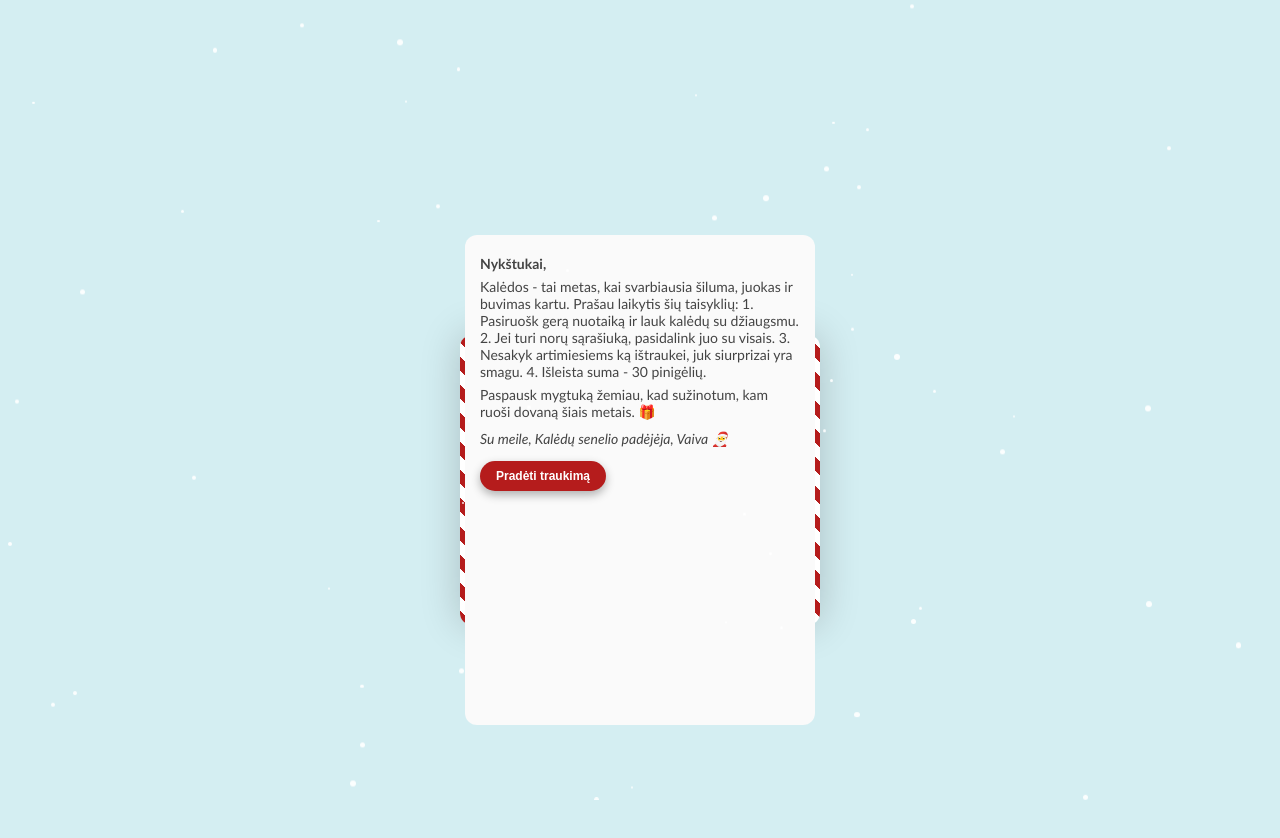
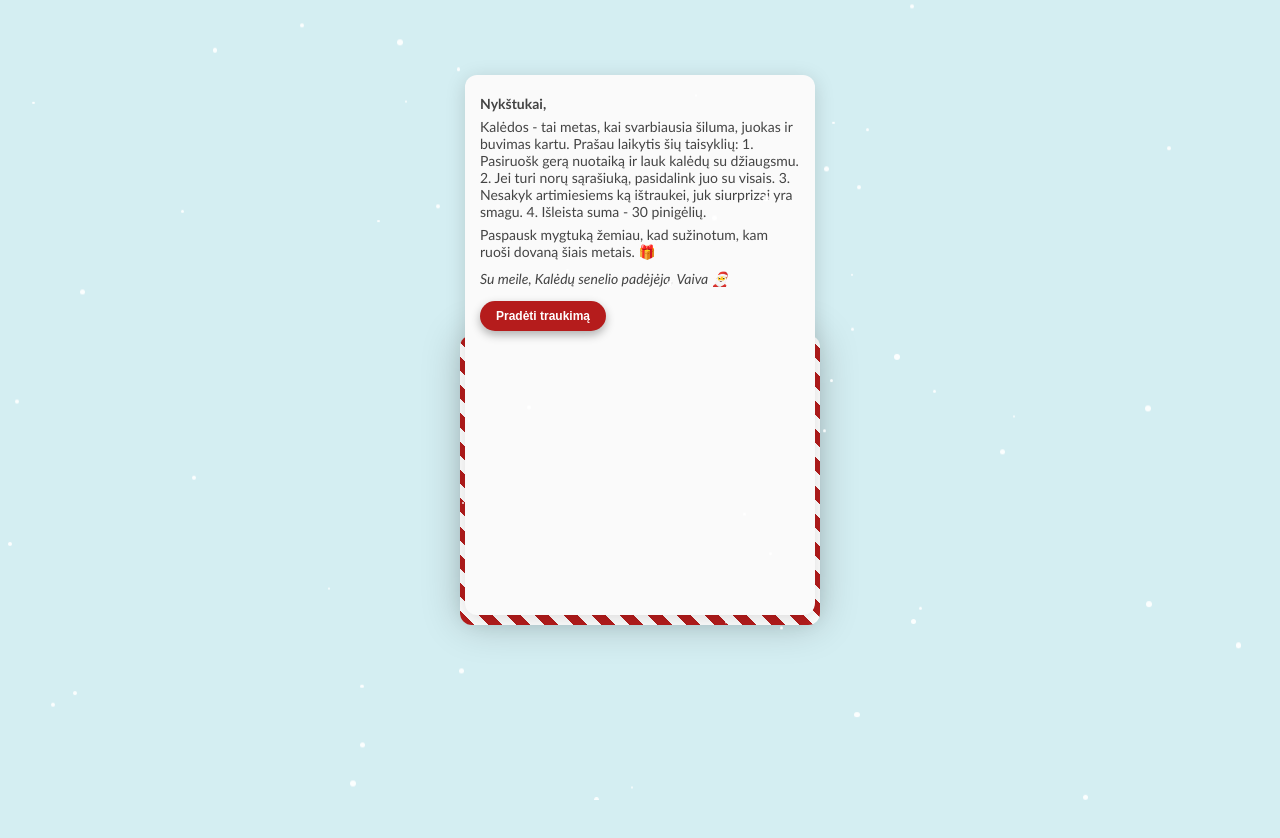
Before and after one commit to Vaivuni/Kaledos, a website: page index.html in a window 1280 px wide. Both pictures are taken after a click on the element 640 px from the left and 480 px from the top of the page. Drawn offline with Linux system fonts and the light colour scheme.

Commit message:
Pataisyta laiško animacija - dabar išlenda iš apačios ir centruotas

```diff
--- a/style.css
+++ b/style.css
@@ -145,8 +145,9 @@ body{
 
 .envelope > .letter {
   position: absolute;
-  right: 10%;
+  left: 50%;
   bottom: 0;
+  transform: translateX(-50%);
   width: 80%;
   height: 80%;
   background: var(--primary);
@@ -235,18 +236,26 @@ body{
 .flap > .envelope > .letter {
   position: absolute;
   left: 50%;
-  top: 50%;
-  transform: translate(-50%, -50%);
+  bottom: -20px;
+  transform: translateX(-50%);
   width: 100%;
+  max-width: 340px;
   height: auto;
-  min-height: 450px;
-  max-height: 80vh;
+  min-height: 500px;
+  max-height: 85vh;
   transition: all 0.6s ease-in-out;
-  box-shadow: none;
+  box-shadow: 0 4px 20px rgba(0, 0, 0, 0.15);
   padding: 20px 15px;
   font-size: 14px;
   overflow-y: auto;
   overflow-x: hidden;
+}
+
+@media (max-width: 768px) {
+  .flap > .envelope > .letter {
+    max-width: 95%;
+    min-height: 480px;
+  }
 }
 
 /* BENDRAS MYGTUKŲ STILIUS */
```
